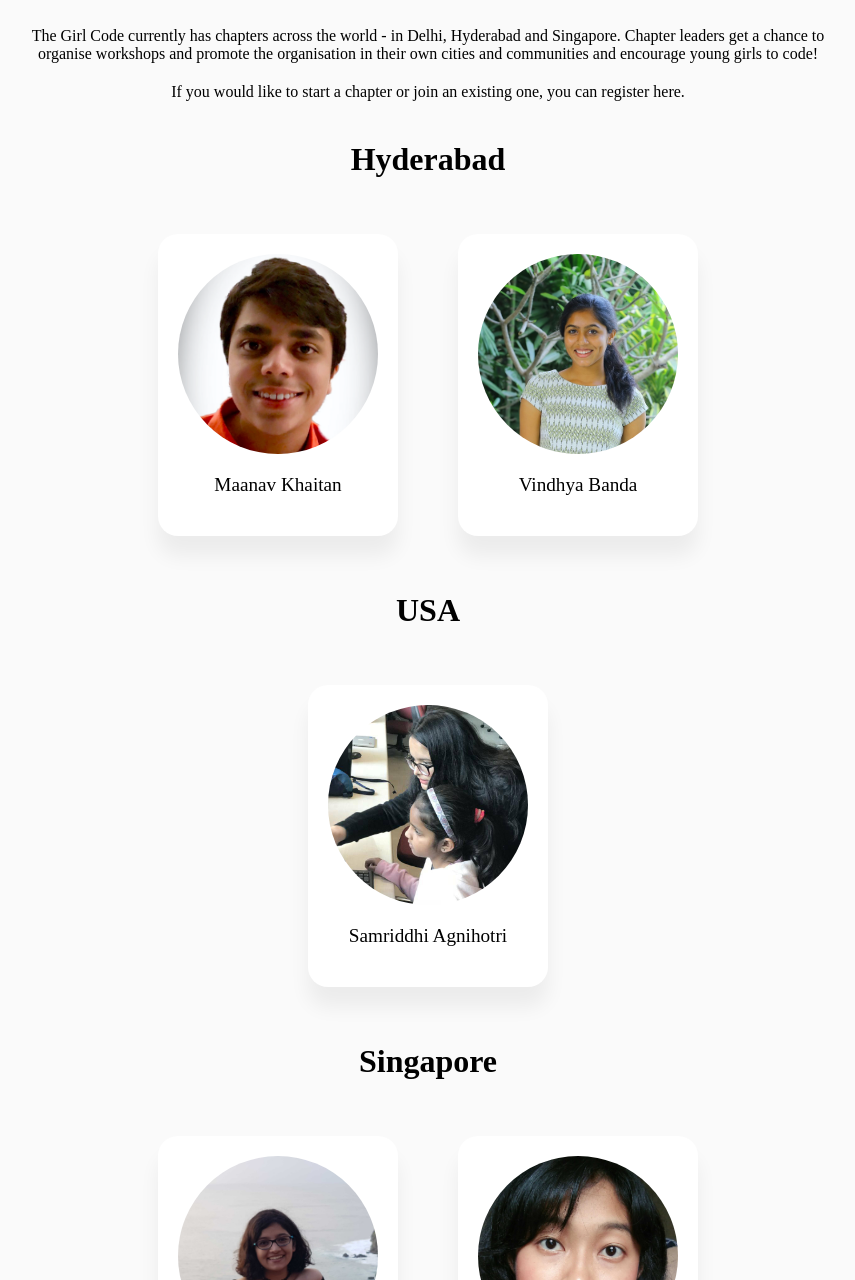
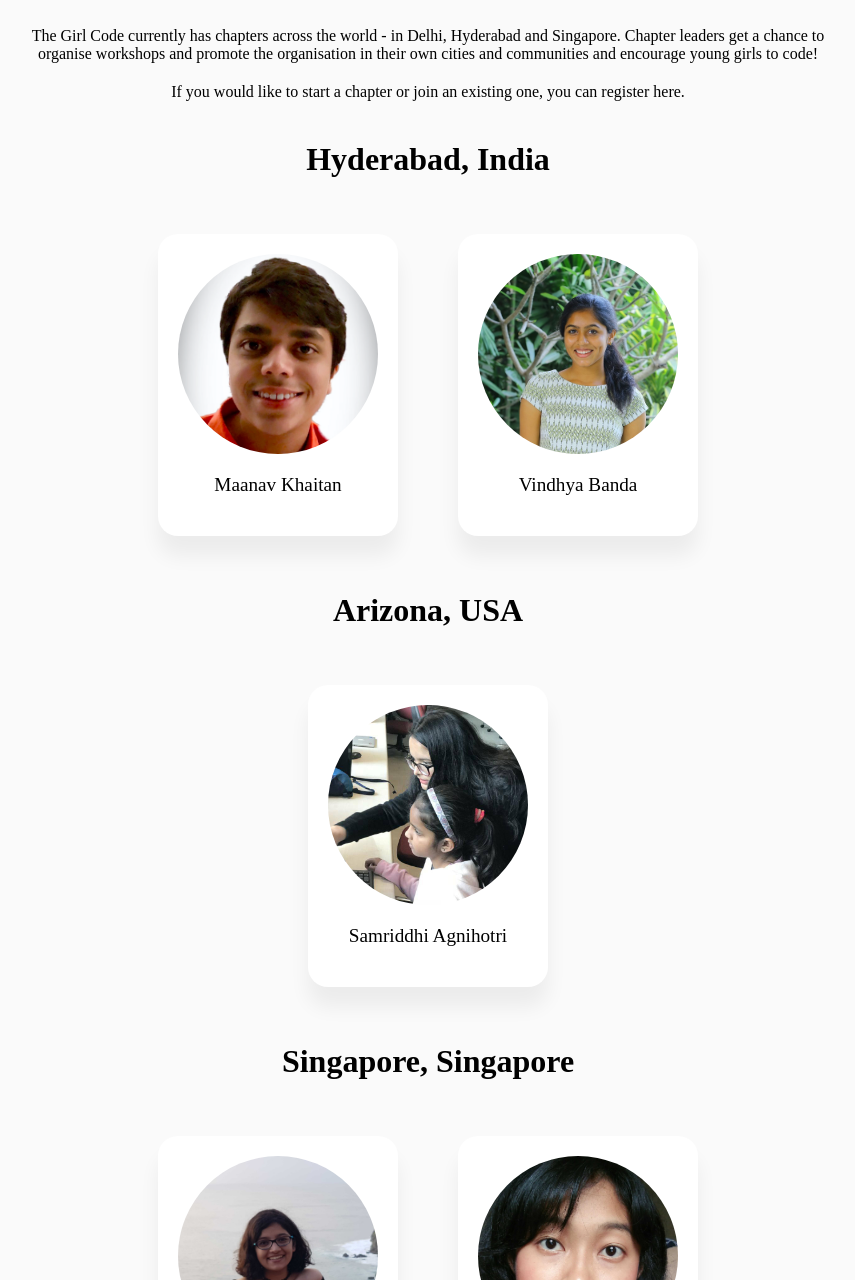
Before and after one commit to gogirlorganisation/thegirlcode.github.io, a website built with webpack: page src/about.html in a window 1280 px wide. Shown: the part 3092-4372 px from the top of the page, without its empty margins (212-1067 px from the left). Built offline with nearby package versions, Linux system fonts and the light colour scheme; a web font is replaced by a local one.

Commit message:
changed format of chapters

```diff
--- a/src/about.html
+++ b/src/about.html
@@ -143,7 +143,7 @@
         </p>
 
         <div class="chapter">
-          <div class="name">Hyderabad</div>
+          <div class="name">Hyderabad, India</div>
           <div class="members">
             <div class="member">
               <img src="../img/people/maanav.png" alt="Maanav Khaitan" />
@@ -158,7 +158,7 @@
 
 
         <div class="chapter">
-          <div class="name">USA</div>
+          <div class="name">Arizona, USA</div>
           <div class="members">
             <div class="member">
               <img src="../img/people/sam.jpeg" alt="Samriddhi Agnihotri" />
@@ -169,7 +169,7 @@
 
 
         <div class="chapter">
-          <div class="name">Singapore</div>
+          <div class="name">Singapore, Singapore</div>
           <div class="members">
             <div class="member">
               <img src="../img/people/akshita.jpg" alt="Akshita Mediratta" />
```
